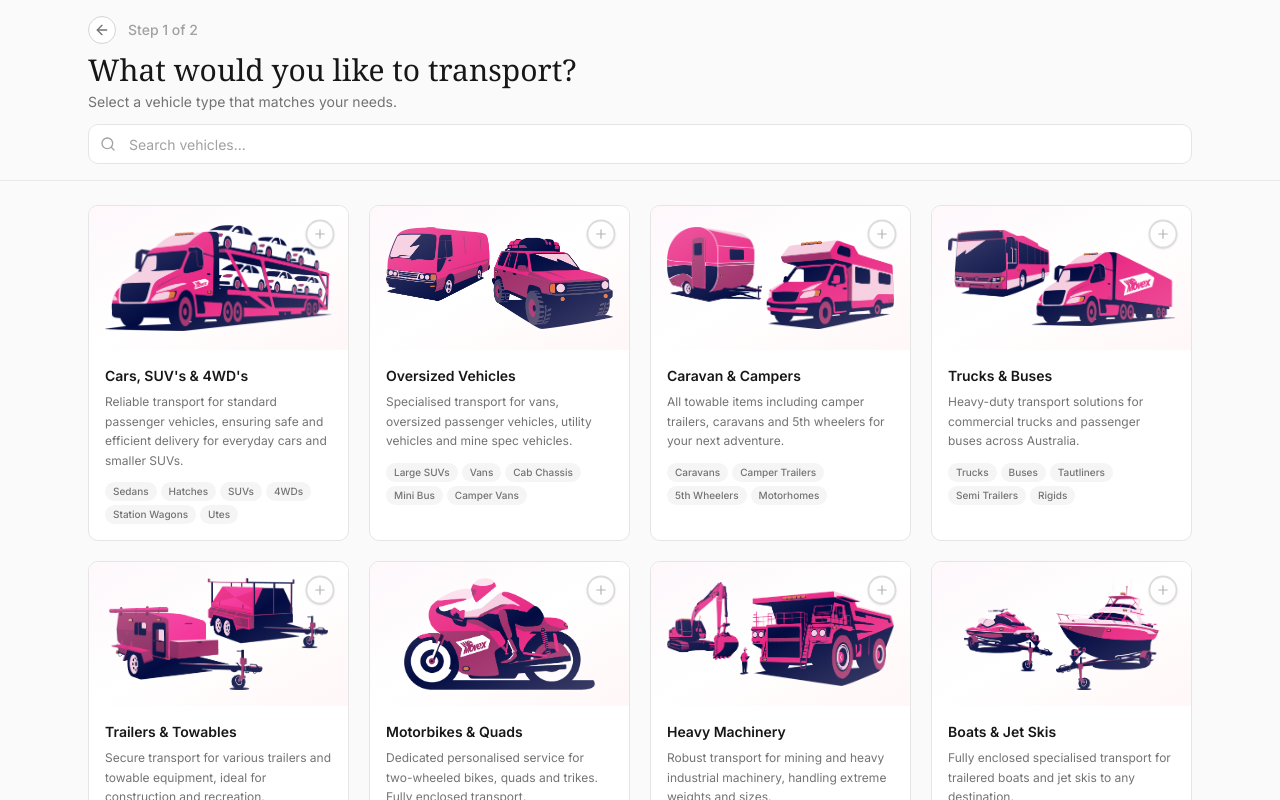
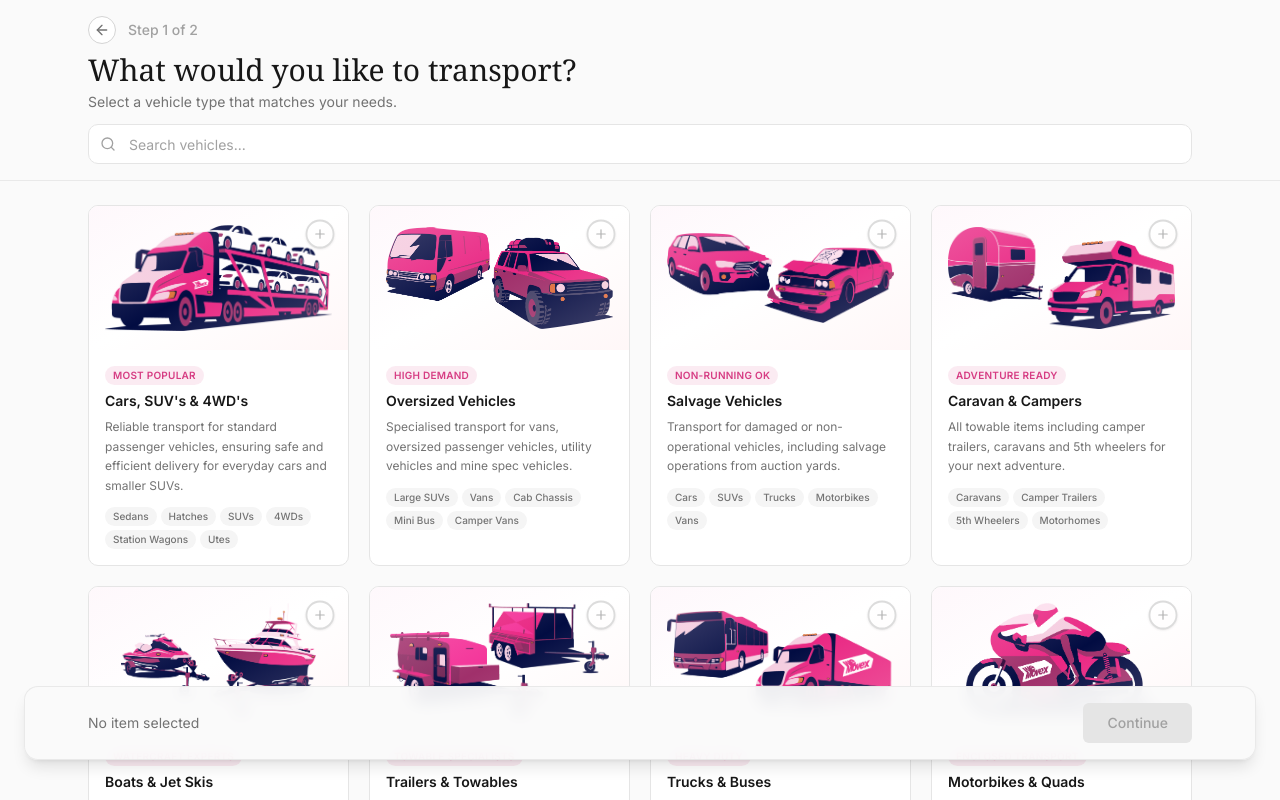
Before and after one commit to pybern/experiments, a Next.js app: page /grid in a window 1280 px wide. Shown: the top 800 px of the page. Built offline with nearby package versions, Linux system fonts and the light colour scheme.

Commit message:
fixed grid

```diff
--- a/app/globals.css
+++ b/app/globals.css
@@ -123,6 +123,31 @@
   body {
     @apply bg-background text-foreground;
   }
+}
+
+/* Minimalistic scrollbar */
+::-webkit-scrollbar {
+  width: 6px;
+  height: 6px;
+}
+
+::-webkit-scrollbar-track {
+  background: transparent;
+}
+
+::-webkit-scrollbar-thumb {
+  background: rgba(0, 0, 0, 0.15);
+  border-radius: 3px;
+}
+
+::-webkit-scrollbar-thumb:hover {
+  background: rgba(0, 0, 0, 0.25);
+}
+
+/* Firefox */
+* {
+  scrollbar-width: thin;
+  scrollbar-color: rgba(0, 0, 0, 0.15) transparent;
 }
 
 /* Marquee animation */
--- a/app/grid/page.tsx
+++ b/app/grid/page.tsx
@@ -23,7 +23,7 @@ function GridCard({
     <motion.div
       id={`grid-card-${item.title.replace(/[^a-zA-Z0-9]/g, '-')}`}
       layout
-      initial={{ opacity: 0, scale: 0.95 }}
+      initial={false}
       animate={{ opacity: 1, scale: 1 }}
       exit={{ opacity: 0, scale: 0.95 }}
       transition={{ duration: 0.2 }}
@@ -87,6 +87,13 @@ function GridCard({
 
       {/* Content */}
       <div className="flex flex-1 flex-col p-4">
+        {/* Badge */}
+        {item.badge && (
+          <span className="mb-1.5 w-fit rounded-full bg-[#d63c83]/10 px-2 py-0.5 text-[10px] font-semibold uppercase tracking-wide text-[#d63c83]">
+            {item.badge}
+          </span>
+        )}
+
         {/* Title */}
         <h3 className="text-sm font-semibold text-neutral-900">
           {item.title}
@@ -128,7 +135,6 @@ function GridPageContent() {
   const router = useRouter()
   const [selectedItem, setSelectedItem] = React.useState<string | null>(null)
   const [searchQuery, setSearchQuery] = React.useState("")
-  const footerRef = React.useRef<HTMLDivElement>(null)
 
   // Filter vehicles based on search query (always include "Other Items" as fallback)
   const filteredVehicles = React.useMemo(() => {
@@ -149,7 +155,7 @@ function GridPageContent() {
     return filtered
   }, [searchQuery])
 
-  // Initialize from URL parameter and scroll to selected card
+  // Initialize from URL parameter and scroll to selected card (mobile only)
   React.useEffect(() => {
     const vehicleParam = searchParams.get('vehicle')
     if (vehicleParam) {
@@ -158,7 +164,8 @@ function GridPageContent() {
       if (vehicle) {
         setSelectedItem(vehicleParam)
 
-        // Scroll to the selected card after animations complete
+        // Scroll to the selected card on mobile only (desktop shows all cards)
+        if (window.innerWidth < 768) {
           setTimeout(() => {
             const cardId = `grid-card-${vehicle.title.replace(/[^a-zA-Z0-9]/g, '-')}`
             const cardEl = document.getElementById(cardId)
@@ -166,6 +173,7 @@ function GridPageContent() {
               cardEl.scrollIntoView({ behavior: 'smooth', block: 'center' })
             }
           }, 400)
+        }
       }
     }
   }, [searchParams])
@@ -179,13 +187,6 @@ function GridPageContent() {
       router.replace(`/grid?vehicle=${encodeURIComponent(newSelection)}`, { scroll: false })
     } else {
       router.replace('/grid', { scroll: false })
-    }
-
-    // Scroll to the continue button when selecting an item (desktop only)
-    if (newSelection && footerRef.current && window.innerWidth >= 768) {
-      setTimeout(() => {
-        footerRef.current?.scrollIntoView({ behavior: 'smooth', block: 'center' })
-      }, 150)
     }
   }
 
@@ -245,7 +246,7 @@ function GridPageContent() {
 
       <div className="mx-auto max-w-6xl px-6 py-6">
         {/* Grid */}
-        <div className="grid grid-cols-1 gap-5 pb-28 sm:grid-cols-2 md:grid-cols-3 md:pb-0 lg:grid-cols-4">
+        <div className="grid grid-cols-1 gap-5 pb-28 sm:grid-cols-2 md:grid-cols-3 md:pb-32 lg:grid-cols-4">
           <AnimatePresence mode="popLayout">
             {filteredVehicles.map((item, index) => (
               <GridCard
@@ -276,14 +277,16 @@ function GridPageContent() {
           </motion.div>
         )}
 
-        {/* Footer - Desktop only (inline) */}
+      </div>
+
+      {/* Sticky Footer - Desktop only */}
       <motion.div
-          ref={footerRef}
-          initial={{ opacity: 0 }}
-          animate={{ opacity: 1 }}
-          transition={{ delay: 0.6, duration: 0.4 }}
-          className="mt-10 hidden items-center justify-between border-t border-neutral-200 pt-6 md:flex"
+        initial={{ opacity: 0, y: 20 }}
+        animate={{ opacity: 1, y: 0 }}
+        transition={{ delay: 0.4, duration: 0.3 }}
+        className="fixed inset-x-0 bottom-10 z-50 mx-6 hidden rounded-xl border border-neutral-200/80 bg-neutral-50/95 shadow-lg backdrop-blur-sm md:block"
       >
+        <div className="mx-auto flex max-w-6xl items-center justify-between px-6 py-4">
           <p className="text-sm text-neutral-500">
             {selectedItem ? (
               <>
@@ -304,8 +307,8 @@ function GridPageContent() {
           >
             Continue
           </button>
+        </div>
       </motion.div>
-      </div>
 
       {/* Sticky Footer - Mobile only (glassmorphism style) */}
       <motion.div
--- a/data/vehicle-types.ts
+++ b/data/vehicle-types.ts
@@ -4,73 +4,85 @@ export const vehicleTypes = [
     title: "Cars, SUV's & 4WD's",
     description: "Reliable transport for standard passenger vehicles, ensuring safe and efficient delivery for everyday cars and smaller SUVs.",
     details: "Sedans • Hatches • SUVs • 4WDs • Station Wagons • Utes",
+    badge: "Most Popular",
   },
   {
     image: "/wmx/VANS 4WD.png",
     title: "Oversized Vehicles",
     description: "Specialised transport for vans, oversized passenger vehicles, utility vehicles and mine spec vehicles.",
     details: "Large SUVs • Vans • Cab Chassis • Mini Bus • Camper Vans",
+    badge: "High Demand",
+  },
+  {
+    image: "/wmx/SALAVAGE.png",
+    title: "Salvage Vehicles",
+    description: "Transport for damaged or non-operational vehicles, including salvage operations from auction yards.",
+    details: "Cars • SUVs • Trucks • Motorbikes • Vans",
+    badge: "Non-Running OK",
   },
   {
     image: "/wmx/CARAVANS CAMPERVANS.png",
     title: "Caravan & Campers",
     description: "All towable items including camper trailers, caravans and 5th wheelers for your next adventure.",
     details: "Caravans • Camper Trailers • 5th Wheelers • Motorhomes",
+    badge: "Adventure Ready",
+  },
+  {
+    image: "/wmx/JETSKIS BOATS.png",
+    title: "Boats & Jet Skis",
+    description: "Fully enclosed specialised transport for trailered boats and jet skis to any destination.",
+    details: "Boats on Trailer • Jet Skis on Trailer",
+    badge: "Watercraft Experts",
+  },
+  {
+    image: "/wmx/TRAILERS.png",
+    title: "Trailers & Towables",
+    description: "Secure transport for various trailers and towable equipment, ideal for construction and recreation.",
+    details: "Trailers • Semi Trailers • Curtain Siders • Tankers",
+    badge: "Towable Specialists",
   },
   {
     image: "/wmx/BUSES TRUCKS.png",
     title: "Trucks & Buses",
     description: "Heavy-duty transport solutions for commercial trucks and passenger buses across Australia.",
     details: "Trucks • Buses • Tautliners • Semi Trailers • Rigids",
-  },
-  {
-    image: "/wmx/TRAILERS.png",
-    title: "Trailers & Towables",
-    description: "Secure transport for various trailers and towable equipment, ideal for construction and recreation.",
-    details: "Trailers • Semi Trailers • Curtain Siders • Tankers",
+    badge: "Heavy Duty",
   },
   {
     image: "/wmx/MOTORBIKES.png",
     title: "Motorbikes & Quads",
     description: "Dedicated personalised service for two-wheeled bikes, quads and trikes. Fully enclosed transport.",
     details: "Motorcycles • Quads • Trikes • eBikes • Bicycles",
+    badge: "Enclosed Transport",
   },
   {
     image: "/wmx/MINING HEAVY MACHINERY.png",
     title: "Heavy Machinery",
     description: "Robust transport for mining and heavy industrial machinery, handling extreme weights and sizes.",
     details: "Excavators • Cranes • Tractors • Bulldozers • Bobcats",
-  },
-  {
-    image: "/wmx/JETSKIS BOATS.png",
-    title: "Boats & Jet Skis",
-    description: "Fully enclosed specialised transport for trailered boats and jet skis to any destination.",
-    details: "Boats on Trailer • Jet Skis on Trailer",
+    badge: "Industrial Grade",
   },
   {
     image: "/wmx/FORKLIFTS.png",
     title: "Forklifts & Cranes",
     description: "Any industrial lifting equipment for warehouses and construction sites. If it has wheels, we move it.",
     details: "Forklifts • Stackers • Telehandlers • Cherry Pickers",
-  },
-  {
-    image: "/wmx/SALAVAGE.png",
-    title: "Salvage Vehicles",
-    description: "Transport for damaged or non-operational vehicles, including salvage operations from auction yards.",
-    details: "Cars • SUVs • Trucks • Motorbikes • Vans",
+    badge: "Warehouse Solutions",
   },
   {
     image: "/wmx/GENERAL FRIEGHT CONTAINERS.png",
     title: "General Freight",
     description: "Versatile freight services for containers and general palletised cargo. From envelopes to containers.",
     details: "Pallets • Containers • Boxes • Air Freight",
+    badge: "Any Size",
   },
   {
     image: "/wmx/OTHER.png",
     title: "Other Items",
     description: "For all the items we can't list! If it's moveable, we have a solution. Helicopters to train carriages.",
     details: "Custom Solutions • Specialty Transport",
+    badge: "Unique Items",
   },
 ]
 
-export type VehicleType = typeof vehicleTypes[number]
+export type VehicleType = (typeof vehicleTypes)[number]
```
Lines whose indentation alone changed are shown as unchanged.
